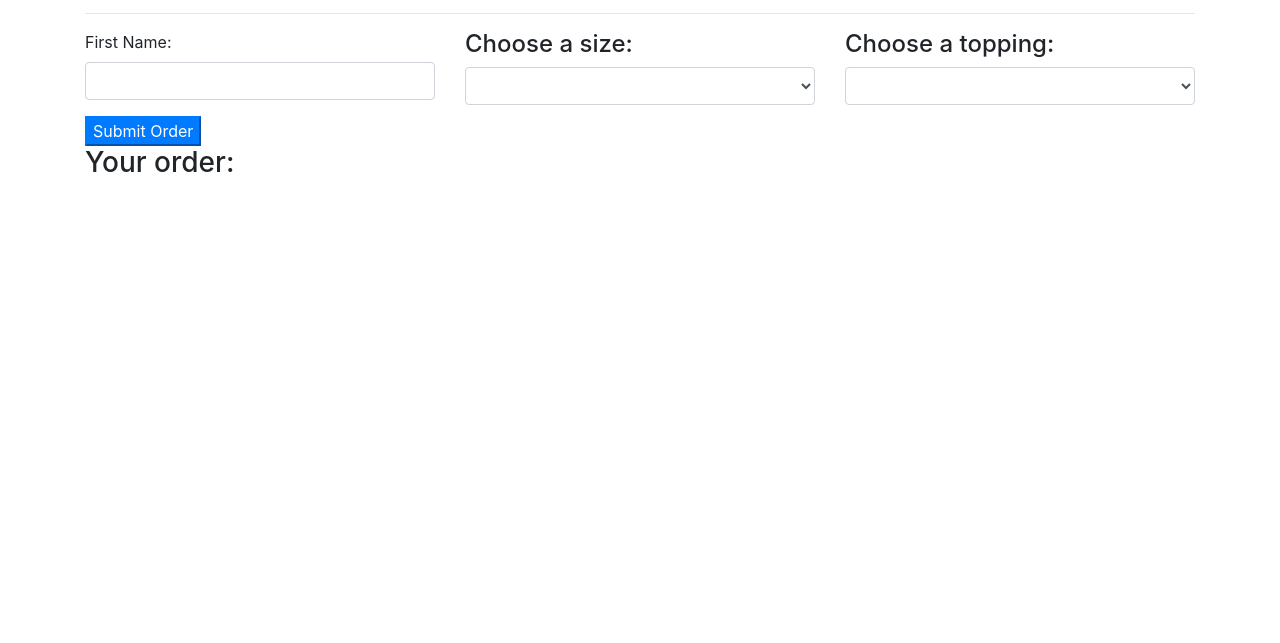
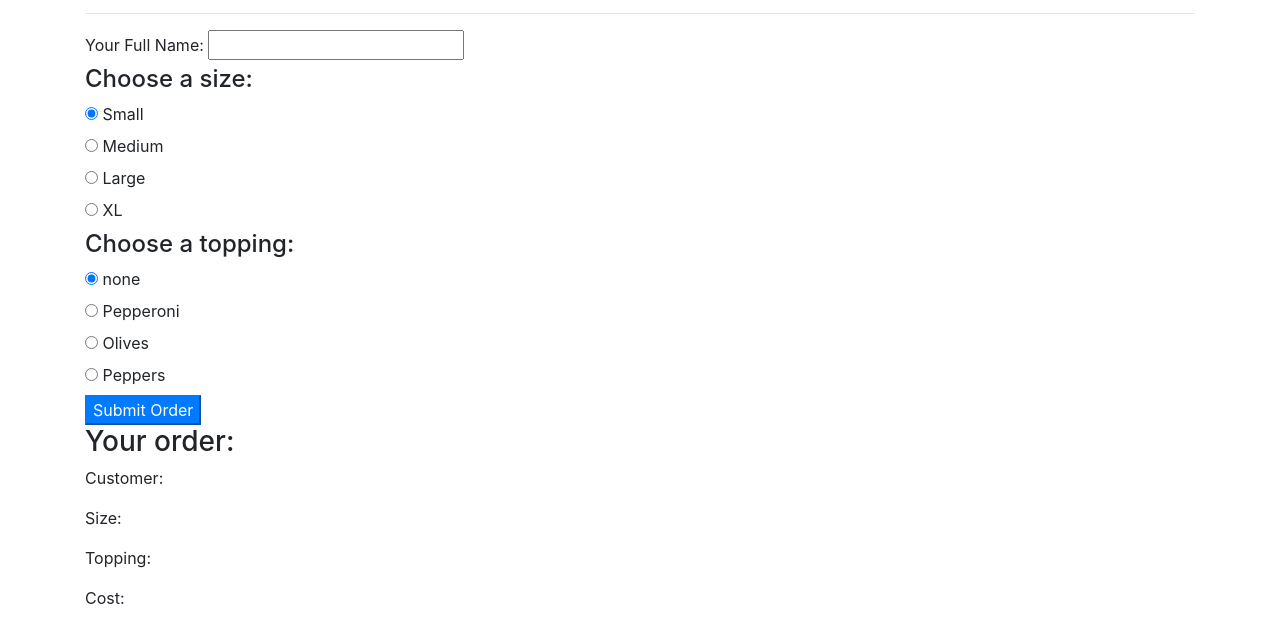
Before and after one commit to randeelayosa/pizza-order, a plain HTML site: page index.html in a window 1280 px wide. Shown: the part 51-694 px from the top of the page. Drawn offline with Linux system fonts and the light colour scheme.

Commit message:
Change the input fields to radio buttons and parseInt the values. Refactor code.

```diff
--- a/css/styles.css
+++ b/css/styles.css
@@ -1,3 +1,3 @@
-#show-order{
+/* #show-order{
   display: none;
-}
+} */
--- a/index.html
+++ b/index.html
@@ -12,16 +12,84 @@
       <h1>Made to order pizza</h1>
       <hr>
       <form id="new-customer">
-        <div class="row">
-          <div class="col-md-4">
-            <div class="form-group">
-              <label for="name">First Name:</label>
-              <input type="text"  class="form-control" id="customer">
-            </div>
+        <div class="information">
+          <label for="name">Your Full Name:</label>
+          <input type="text" id="customer" required>
+        </div>
+        <div id="size">
+          <h4>Choose a size:</h4>
+          <div class="radio">
+            <label>
+              <input type="radio" name="size" value="5" checked>
+              Small
+            </label>
           </div>
-          <div class="col-md-4">
-            <h4>Choose a size:</h4>
-            <select class="form-control" id="size">
+          <div class="radio">
+            <label>
+              <input type="radio" name="size" value="8">
+              Medium
+            </label>
+          </div>
+          <div class="radio">
+            <label>
+              <input type="radio" name="size" value="10">
+              Large
+            </label>
+          </div>
+          <div class="radio">
+            <label>
+              <input type="radio" name="size" value="15">
+              XL
+            </label>
+          </div>
+        </div>
+        <div id="topping">
+          <h4>Choose a topping:</h4>
+          <div class="radio">
+            <label>
+              <input type="radio" name="topping" value="0" checked>
+              none
+            </label>
+          </div>
+          <div class="radio">
+            <label>
+              <input type="radio" name="topping" value="2">
+              Pepperoni
+            </label>
+          </div>
+          <div class="radio">
+            <label>
+              <input type="radio" name="topping" value="1">
+              Olives
+            </label>
+          </div>
+          <div class="radio">
+            <label>
+              <input type="radio" name="topping" value="1">
+              Peppers
+            </label>
+          </div>
+        </div>
+        <button type="submit" class="btn-primary">Submit Order</button>
+      </form>
+      <div id="complete">
+        <h3>Your order:</h3>
+        <!-- <ul id="order">
+        </ul> -->
+        <div id="show-order">
+          <p>Customer: <span class="name"></span></p>
+          <p>Size: <span class="size"></span></p>
+          <p>Topping: <span class="topping"></span></p>
+          <p>Cost: <span class="cost"></span></p>
+        </div>
+      </div>
+    </div>
+  </body>
+</html>
+
+
+
+            <!-- <select class="form-control" id="size">
               <option style="display:none;"></option>
               <option value="1">Small</option>
               <option value="2">Medium</option>
@@ -38,25 +106,4 @@
               <option value="3">arrugula</option>
               <option value="4">peppers</option>
             </select>
-          </div>
-        </div>
-        <button type="submit" class="btn-primary">Submit Order</button>
-      </form>
-
-
-
-
-      <h3>Your order:</h3>
-      <ul id="order">
-      </ul>
-      <div id="show-order">
-        <p>Customer: <span class="name"></span></p>
-        <p>Size: <span class="size"></span></p>
-        <p>Topping: <span class="topping"></span></p>
-        <p>Cost: <span class="cost"></span></p>
-        <div id="buttons">
-        </div>
-      </div>
-    </div>
-  </body>
-</html>
+          </div> -->
--- a/js/scripts.js
+++ b/js/scripts.js
@@ -1,32 +1,36 @@
 function Pizza() {
-  this.order = []
+  this.orders = []
 }
 
 Pizza.prototype.addOrder = function(order) {
-  this.order.push(order);
+  this.orders.push(order);
 }
 
 function Order(name, size, topping) {
   this.name = name,
   this.size = size,
   this.topping = topping
-  console.log(order)
 }
 
+Order.prototype.cost = function() {
+  return this.name + ", your total is:" + this.size + this.topping;
+  console.log(cost);
+};
+
+// console.log(cost);
 
 
-var pizza = new Pizza();
-
+//
 function displayOrderDetails(pizzaToDisplay) {
-  var orderList = $("ul#order");
+  var orderList = $("div#complete");
   var htmlForOrderInfo = "";
-  pizzaToDisplay.order.forEach(function(order) {
-    htmlForOrderInfo += "<li>" + order.name + "</li>";
-  });
+//   pizzaToDisplay.order.forEach(function(order) {
+//     htmlForOrderInfo += "<li>" + order.name + "</li>";
+  // };
   orderList.html(htmlForOrderInfo);
 };
 
-function attachOrderListeners() {
+function completeOrder() {
   $("ul#orders").on("click", "li", function() {
     showOrder(this.order);
   });
@@ -37,13 +41,19 @@ $(document).ready(function() {
   $("form#new-customer").submit(function(event) {
     event.preventDefault();
     var inputtedName = $("input#customer").val();
-    var inputtedSize = $("select#size").val();
-    var inputtedTopping = $("select#topping").val();
+    var inputtedSize = $("input:radio[name=size]:checked").val();
+    var inputtedTopping = $("input:radio[name=topping]:checked").val();
+    var sizeInt = parseInt(inputtedSize);
+    var toppingInt = parseInt(inputtedTopping);
+    console.log(sizeInt+toppingInt)
     var newOrder = new Order (inputtedName, inputtedSize, inputtedTopping);
-    pizza.addOrder(newOrder);
-    displayOrderDetails(pizza);
+    // pizza.addOrder(newOrder);
+    // displayOrderDetails(pizza);
+    // $("#show-order").text(newOrder);
+    // console.log(pizza.order)
+    // // $("#complete").toggle();
 
+    (".name").text(inputtedName);
 
-
-  })
-})
+  });
+});
```
Also changed, not shown: js/test.js (added, +35 -0 lines).
